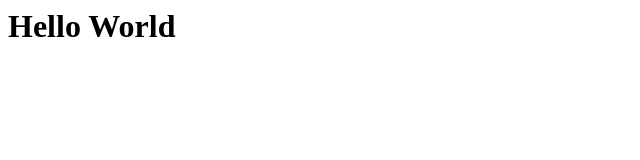
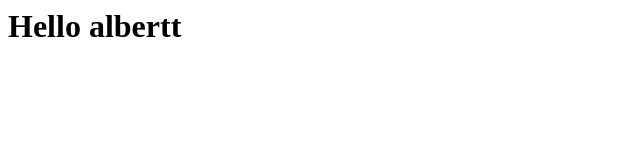
Before and after one commit to AlbertHermansen/hello-world, a plain HTML site: page index.html in a window 1280 px wide. Shown: the full height of the page, 0-640 px from the left. Drawn offline with Linux system fonts and the light colour scheme.

Commit message:
Update index.html

```diff
--- a/index.html
+++ b/index.html
@@ -1 +1 @@
-<h1>Hello World</h1>
+<h1>Hello albertt</h1>
```
